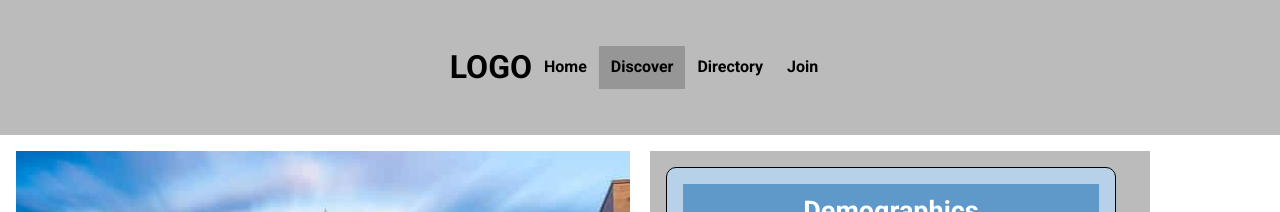
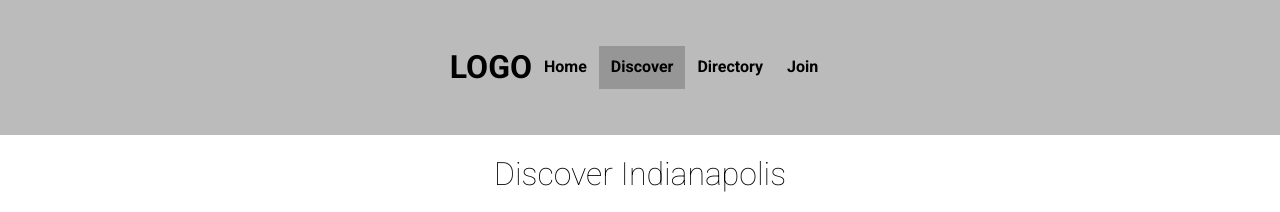
Before and after one commit to shaylafoley/wdd230, a plain HTML site: page chamber/discover.html in a window 1280 px wide. Shown: the top 212 px of the page. Drawn offline with Linux system fonts and the light colour scheme; a script that the page names is missing; files whose address does not match are found by name.

Commit message:
h1 discover

```diff
--- a/chamber/discover.html
+++ b/chamber/discover.html
@@ -33,6 +33,10 @@
         <h3 class="logo">LOGO</h3>
     </nav>
 </header>
+    <div class="discover">
+        <h1>Discover Indianapolis</h1>
+    </div>
+
     <div class="mainContent">
          <main class="gallery">
             <div class="right-half">
--- a/chamber/styles/base.css
+++ b/chamber/styles/base.css
@@ -342,6 +342,9 @@ body {
 		display: none;
 	}
 }
+.discover {
+    text-align: center;
+}
 .map {
     margin: 1rem;
 }
```
